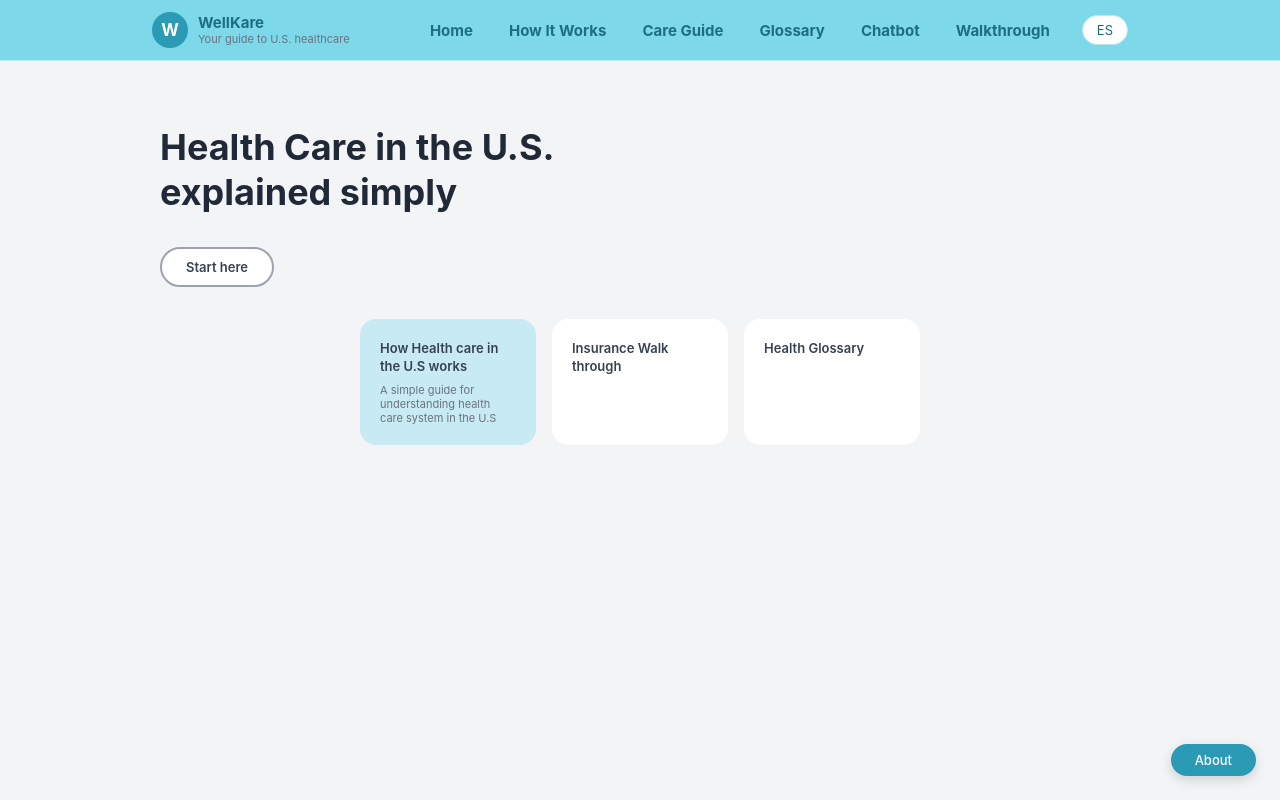
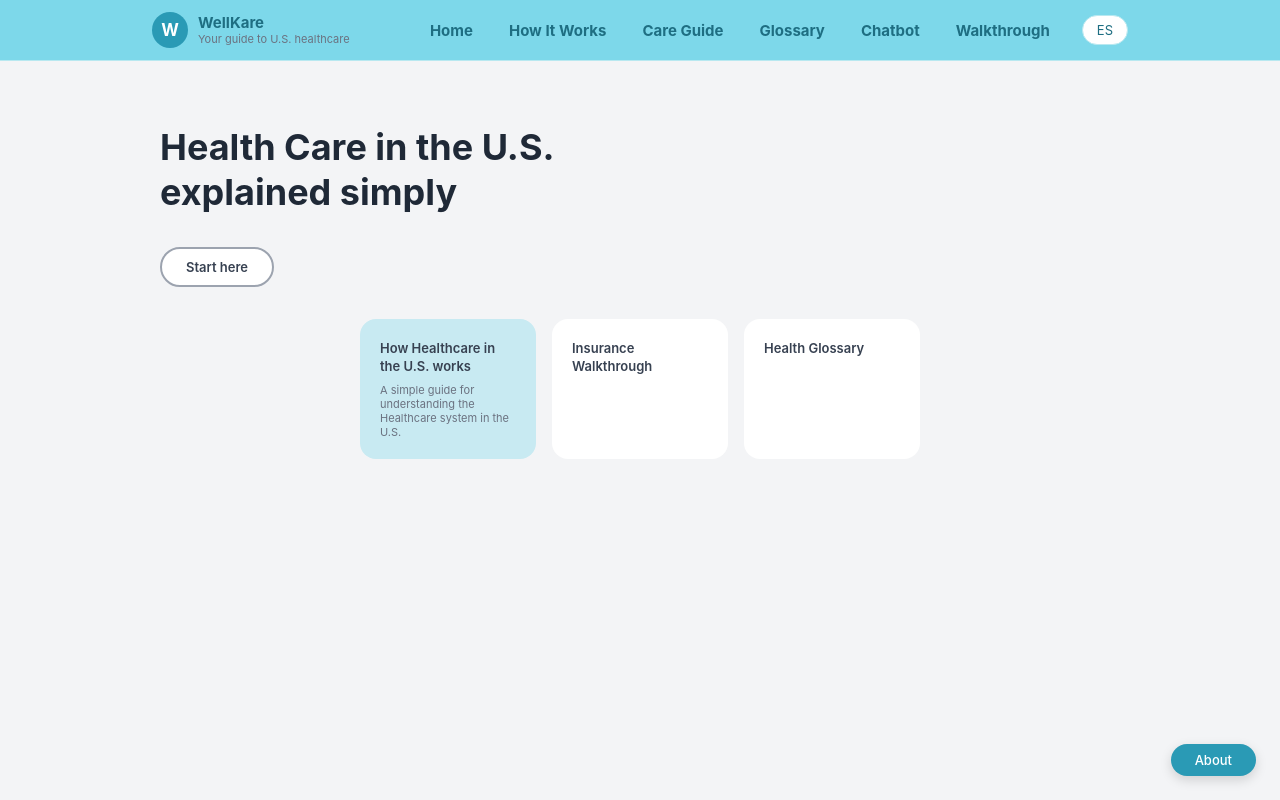
Before and after one commit to klee1569/INFO-Capstone, a Next.js app: page / in a window 1280 px wide. Built offline with nearby package versions, Linux system fonts and the light colour scheme.

Commit message:
editing how it works

```diff
--- a/app/how-it-works/page.jsx
+++ b/app/how-it-works/page.jsx
@@ -60,7 +60,7 @@ export default function HowItWorks() {
         <div className="breadcrumb">
           <Link href="/">Home</Link>
         </div>
-        <h1 className="page-title">How U.S. Healthcare Works:</h1>
+        <h1 className="page-title">How the U.S. Healthcare System Works:</h1>
         <p className="page-subtitle">Follow these steps to understand the system.</p>
 
         <div className="progress-row">
--- a/app/layout.jsx
+++ b/app/layout.jsx
@@ -1,8 +1,8 @@
 import "../styles/globals.css";
 
 export const metadata = {
-  title: "WellKare - Your guide to U.S. healthcare",
-  description: "Health Care in the U.S. explained simply",
+  title: "WellKare - Your guide to U.S. Healthcare",
+  description: "Healthcare in the U.S. explained simply",
 };
 
 export default function RootLayout({ children }) {
--- a/app/page.jsx
+++ b/app/page.jsx
@@ -16,11 +16,11 @@ export default function Home() {
       <section style={{ maxWidth: 560, margin: "0 auto", paddingBottom: 64 }}>
         <div style={{ display: "grid", gridTemplateColumns: "repeat(3, 1fr)", gap: 16 }}>
           <Link href="/how-it-works" className="home-card highlighted">
-            <p className="home-card-title">How Health care in the U.S works</p>
-            <p className="home-card-sub">A simple guide for understanding health care system in the U.S</p>
+            <p className="home-card-title">How Healthcare in the U.S. works</p>
+            <p className="home-card-sub">A simple guide for understanding the Healthcare system in the U.S.</p>
           </Link>
           <Link href="/how-it-works" className="home-card">
-            <p className="home-card-title">Insurance Walk through</p>
+            <p className="home-card-title">Insurance Walkthrough</p>
           </Link>
           <Link href="/glossary" className="home-card">
             <p className="home-card-title">Health Glossary</p>
```
